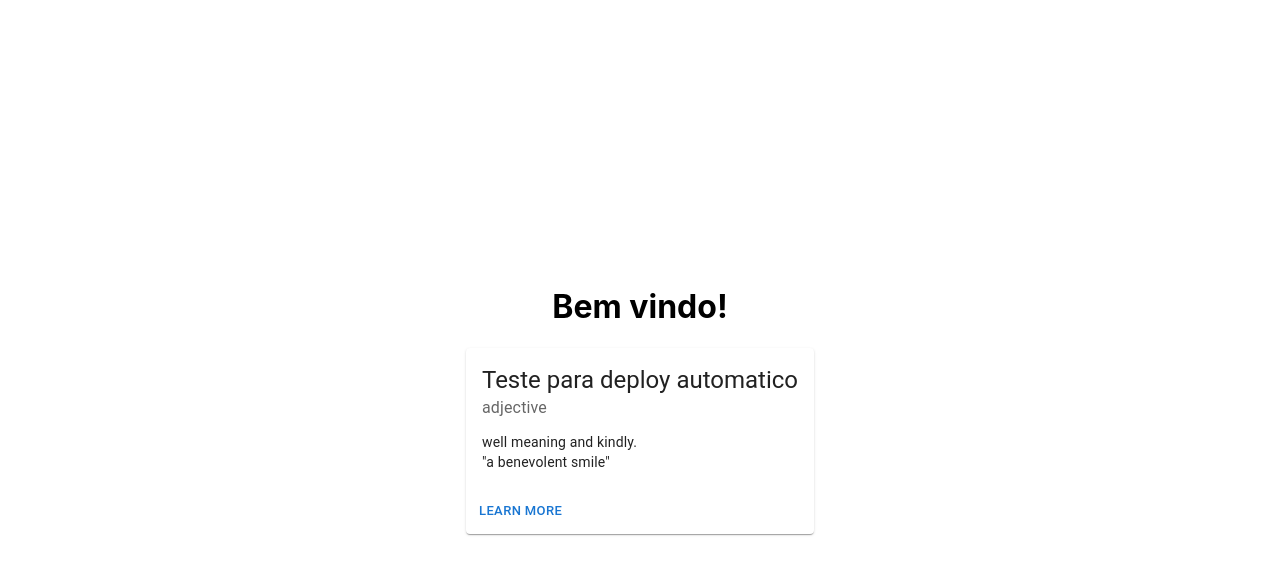
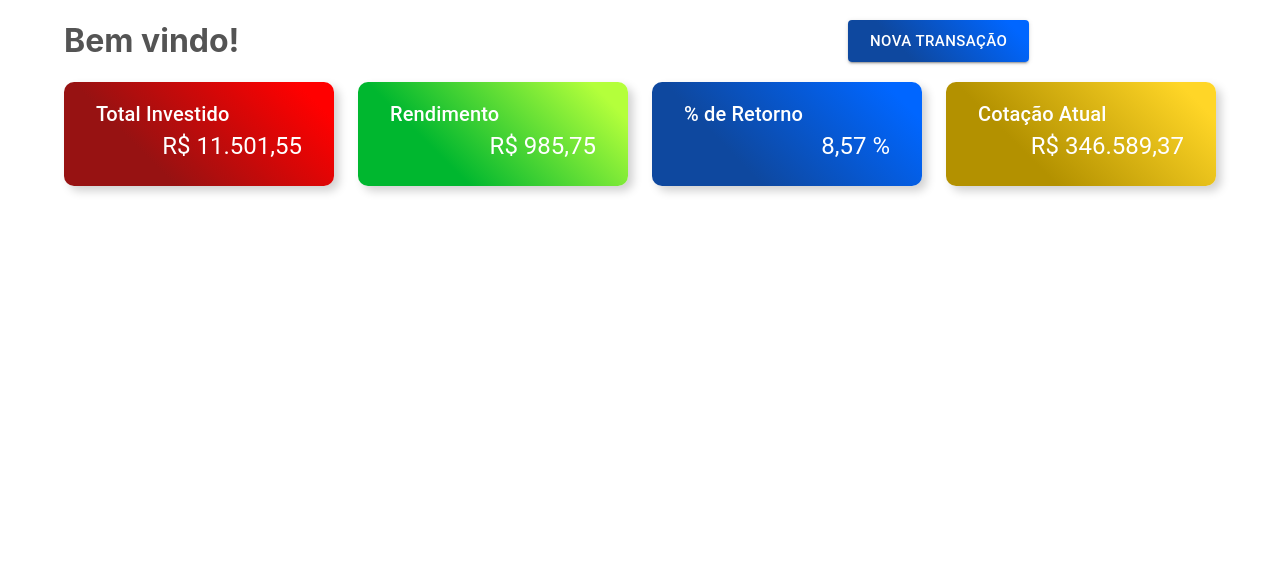
Before and after one commit to FilipeFilpe/gama-coders-frontend, a Next.js app: page / in a window 1280 px wide. Shown: the top 574 px of the page. Built offline with nearby package versions, Linux system fonts and the light colour scheme.

Commit message:
Infor cards

```diff
--- a/package.json
+++ b/package.json
@@ -12,6 +12,7 @@
     "@emotion/react": "^11.5.0",
     "@emotion/styled": "^11.3.0",
     "@material-ui/core": "^5.0.0-beta.5",
+    "@material-ui/styles": "^4.11.4",
     "axios": "^0.23.0",
     "next": "11.1.2",
     "react": "17.0.2",
--- a/src/components/Card.tsx
+++ /dev/null
@@ -1,36 +0,0 @@
-import {Box, Card, CardActions, CardContent, Button, Typography} from '@material-ui/core';
-
-const bull = (
-    <Box
-        component="span"
-        sx={{ display: 'inline-block', mx: '2px', transform: 'scale(0.8)' }}
-    >
-        •
-    </Box>
-);
-
-interface CardProps {
-    title: string
-}
-export default function BasicCard(props: CardProps) {
-    return (
-        <Card sx={{ minWidth: 275 }}>
-            <CardContent>
-                <Typography variant="h5" component="div">
-                    { props.title }
-                </Typography>
-                <Typography sx={{ mb: 1.5 }} color="text.secondary">
-                    adjective
-                </Typography>
-                <Typography variant="body2">
-                    well meaning and kindly.
-                    <br />
-                    {'"a benevolent smile"'}
-                </Typography>
-            </CardContent>
-            <CardActions>
-                <Button size="small">Learn More</Button>
-            </CardActions>
-        </Card>
-    );
-}
--- /dev/null
+++ b/src/components/Modal.style.ts
@@ -0,0 +1,22 @@
+import { createStyles } from "@material-ui/styles";
+
+const ModalStyles = createStyles({
+    root: {
+        // background: 'linear-gradient(45deg, #FE6B8B 30%, #FF8E53 90%)',
+        background: 'var(--bg-default)',
+        border: 0,
+        borderRadius: 10,
+        boxShadow: '5px 5px 10px 0px #d1d1d1',
+        color: 'white',
+        padding: '0 1rem',
+        '& h6, div': {
+            color: 'white'
+        }
+    },
+    value: {
+        width: '100%',
+        textAlign: 'end'
+    }
+})
+
+export default ModalStyles
--- /dev/null
+++ b/src/components/Modal.tsx
@@ -0,0 +1,73 @@
+import { useEffect, useState } from "react"
+import { makeStyles } from "@material-ui/styles"
+import ModalStyles from "./Modal.style"
+import { Button, Dialog, DialogActions, DialogContent, DialogContentText, DialogTitle, TextField } from "@material-ui/core"
+
+const useStyles = makeStyles(ModalStyles)
+const style = {
+    position: 'absolute' as 'absolute',
+    top: '50%',
+    left: '50%',
+    transform: 'translate(-50%, -50%)',
+    width: 400,
+    bgcolor: 'background.paper',
+    border: '2px solid #000',
+    boxShadow: 24,
+    p: 4,
+}
+
+interface ModalInterface {
+    open: boolean
+    children: any
+}
+export default function Modal(props: ModalInterface) {
+    const classes = useStyles()
+    const [open, setOpen] = useState(false)
+    const handleClose = () => setOpen(false)
+
+    useEffect(() => {
+        setOpen(props.open)
+    }, [props.open])
+    return (
+        <Dialog open={open} onClose={handleClose}>
+            <DialogTitle>Subscribe</DialogTitle>
+            <DialogContent>
+                <DialogContentText>
+                    To subscribe to this website, please enter your email address here. We
+                    will send updates occasionally.
+                </DialogContentText>
+                <TextField
+                    autoFocus
+                    id="name"
+                    label="Data da Cotação"
+                    type="datetime-local"
+                    fullWidth
+                    variant="outlined"
+                    InputLabelProps={{ shrink: true }}
+                />
+                <TextField
+                    autoFocus
+                    margin="dense"
+                    id="name"
+                    label="Email Address"
+                    type="email"
+                    fullWidth
+                    variant="outlined"
+                />
+                <TextField
+                    autoFocus
+                    margin="dense"
+                    id="name"
+                    label="Email Address"
+                    type="email"
+                    fullWidth
+                    variant="outlined"
+                />
+            </DialogContent>
+            <DialogActions>
+                <Button onClick={handleClose}>Cancel</Button>
+                <Button onClick={handleClose}>Subscribe</Button>
+            </DialogActions>
+        </Dialog>
+    )
+}
--- /dev/null
+++ b/src/components/cards/InfoCard.style.ts
@@ -0,0 +1,23 @@
+import { createStyles } from "@material-ui/styles";
+
+const CardStyles = createStyles({
+    root: {
+        // background: 'linear-gradient(45deg, #FE6B8B 30%, #FF8E53 90%)',
+        background: 'var(--bg-default)',
+        border: 0,
+        borderRadius: 10,
+        boxShadow: '5px 5px 10px 0px #d1d1d1',
+        color: 'white',
+        padding: '0 1rem'
+    },
+    title: {
+        color: 'white'
+    },
+    value: {
+        width: '100%',
+        textAlign: 'end',
+        color: 'white'
+    }
+})
+
+export default CardStyles
--- /dev/null
+++ b/src/components/cards/InfoCard.tsx
@@ -0,0 +1,30 @@
+import {Card, CardContent, Typography,} from '@material-ui/core';
+import { makeStyles } from '@material-ui/styles';
+import CardStyles from './InfoCard.style';
+
+const useStyles = makeStyles(CardStyles)
+
+interface InfoCardProps {
+    title: string
+    value: any,
+    type?: 'default' | 'primary' | 'success' | 'warning' | 'error'
+}
+export default function InfoCard(props: InfoCardProps) {
+    const classes = useStyles();
+    return (
+        <Card className={classes.root} style={{background: `var(--bg-${props.type ?? 'default'})`}}>
+            <CardContent>
+                <Typography className={classes.title} variant="h6">
+                    { props.title }
+                </Typography>
+                <Typography
+                    variant="h5"
+                    component="div"
+                    className={classes.value}
+                >
+                    { props.value }
+                </Typography>
+            </CardContent>
+        </Card>
+    );
+}
--- a/src/pages/index.tsx
+++ b/src/pages/index.tsx
@@ -1,20 +1,83 @@
 import type { NextPage } from 'next'
 import Head from 'next/head'
-import Card from '../components/Card'
-import styles from '../styles/Home.module.css'
+import { Button, Container, Grid } from '@material-ui/core'
+
+import InfoCard from '../components/cards/InfoCard'
+import { useState } from 'react'
+import Modal from '../components/Modal'
 
 const Home: NextPage = () => {
+  const [openForm, setOpenForm] = useState(false)
   return (
-    <div className={styles.container}>
+    <Container>
       <Head>
-        <title>My Bitcons App</title>
+        <title>Meus Bitcons</title>
         <meta name="description" content="Generated by create next app" />
         <link rel="icon" href="/favicon.ico" />
       </Head>
+      <Grid
+        container
+        spacing={3}
+        justifyContent="space-between"
+        alignItems="center"
+      >
+        <Grid item xs={8}>
+          <h1>Bem vindo!</h1>
+        </Grid>
+        <Grid
+          item
+          xs={4}
+          justifyContent="flex-end"
+        >
+          <Button
+            variant="contained"
+            size="large"
+            style={{background: 'var(--bg-primary)'}}
+            onClick={() => setOpenForm(!openForm)}
+          >
+            Nova Transação
+          </Button>
+        </Grid>
+      </Grid>
+      <Grid container spacing={3}>
+        <Grid item xs={3}>
+          <InfoCard
+            title="Total Investido"
+            value="R$ 11.501,55"
+            type="error"
+          />
+        </Grid>
+        <Grid item xs={3}>
+          <InfoCard
+            title="Rendimento"
+            value="R$ 985,75"
+            type="success"
+          />
+        </Grid>
+        <Grid item xs={3}>
+          <InfoCard
+            title="% de Retorno"
+            value="8,57 %"
+            type="primary"
+          />
+        </Grid>
+        <Grid item xs={3}>
+          <InfoCard
+            title="Cotação Atual"
+            value="R$ 346.589,37"
+            type="warning"
+          />
+        </Grid>
+      </Grid>
 
-      <h1>Bem vindo!</h1>
-      <Card title={"Teste para deploy automatico"} />
-    </div>
+      <Grid container spacing={3}>
+        <Grid item xs={12}>
+          <Modal open={openForm}>
+            <h1>Nova Transação</h1>
+          </Modal>
+        </Grid>
+      </Grid>
+    </Container>
   )
 }
 
--- a/src/styles/Home.module.css
+++ /dev/null
@@ -1,9 +0,0 @@
-.container {
-  min-height: 100vh;
-  padding: 0 0.5rem;
-  display: flex;
-  flex-direction: column;
-  justify-content: center;
-  align-items: center;
-  height: 100vh;
-}
--- a/src/styles/globals.css
+++ b/src/styles/globals.css
@@ -1,3 +1,10 @@
+:root {
+  --bg-default: linear-gradient(46deg, #545454 30%, #adadad 90%);
+  --bg-primary: linear-gradient(46deg, #0e489f 30%, #0066ff 90%);
+  --bg-success: linear-gradient(45deg, #00b72f 30%, #b4ff3b 90%);;
+  --bg-warning: linear-gradient(45deg, #b39100 30%, #ffd627 90%);
+  --bg-error: linear-gradient(45deg, #971212 30%, #ff0000 90%);
+}
 html,
 body {
   padding: 0;
@@ -13,4 +20,5 @@ a {
 
 * {
   box-sizing: border-box;
+  color: #545454;
 }
--- a/tsconfig.json
+++ b/tsconfig.json
@@ -14,6 +14,6 @@
     "isolatedModules": true,
     "jsx": "preserve"
   },
-  "include": ["next-env.d.ts", "**/*.ts", "**/*.tsx"],
+  "include": ["next-env.d.ts", "**/*.ts", "**/*.tsx", "src/components/Card.style.ss"],
   "exclude": ["node_modules"]
 }
```
Also changed, not shown: src/services/api.ts (deleted, +0 -7 lines), src/services/apiBtc.ts (added, +8 -0 lines), 1 other file (tests, documents, lock files or other folders).
